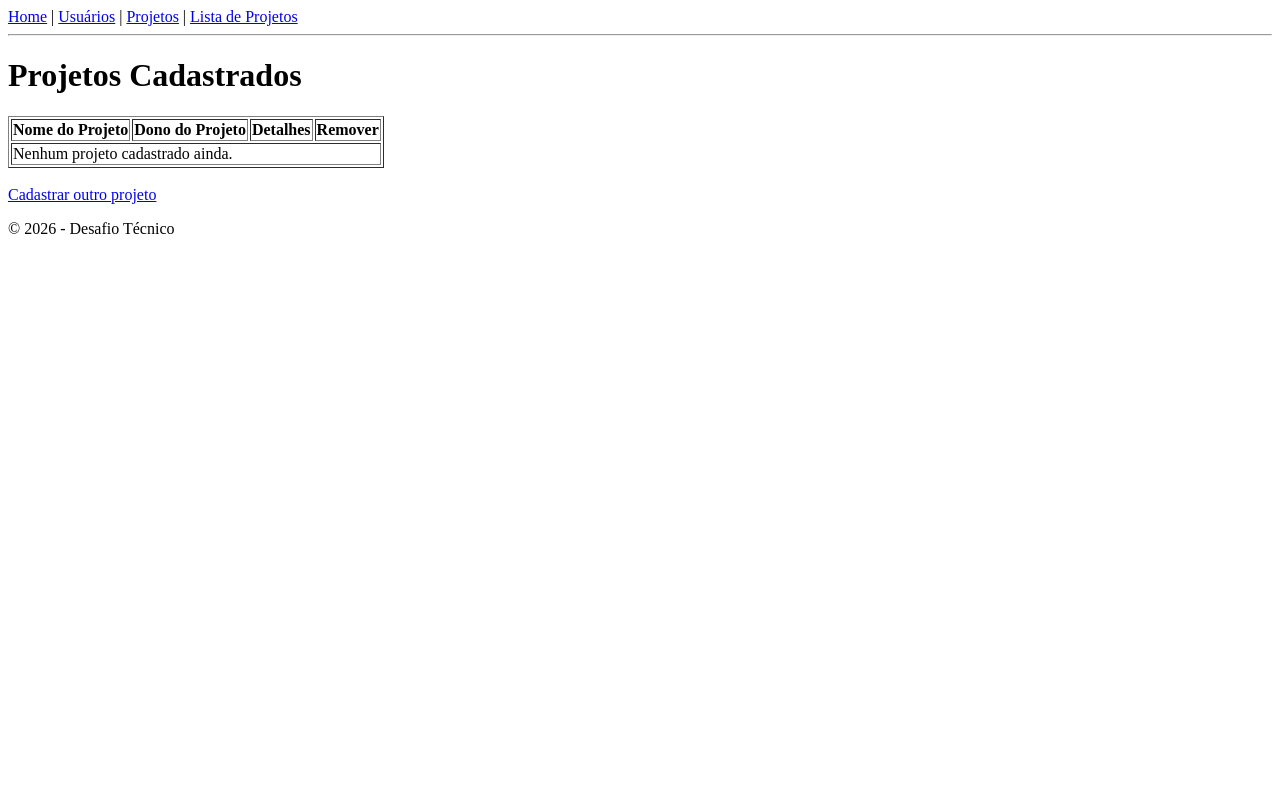
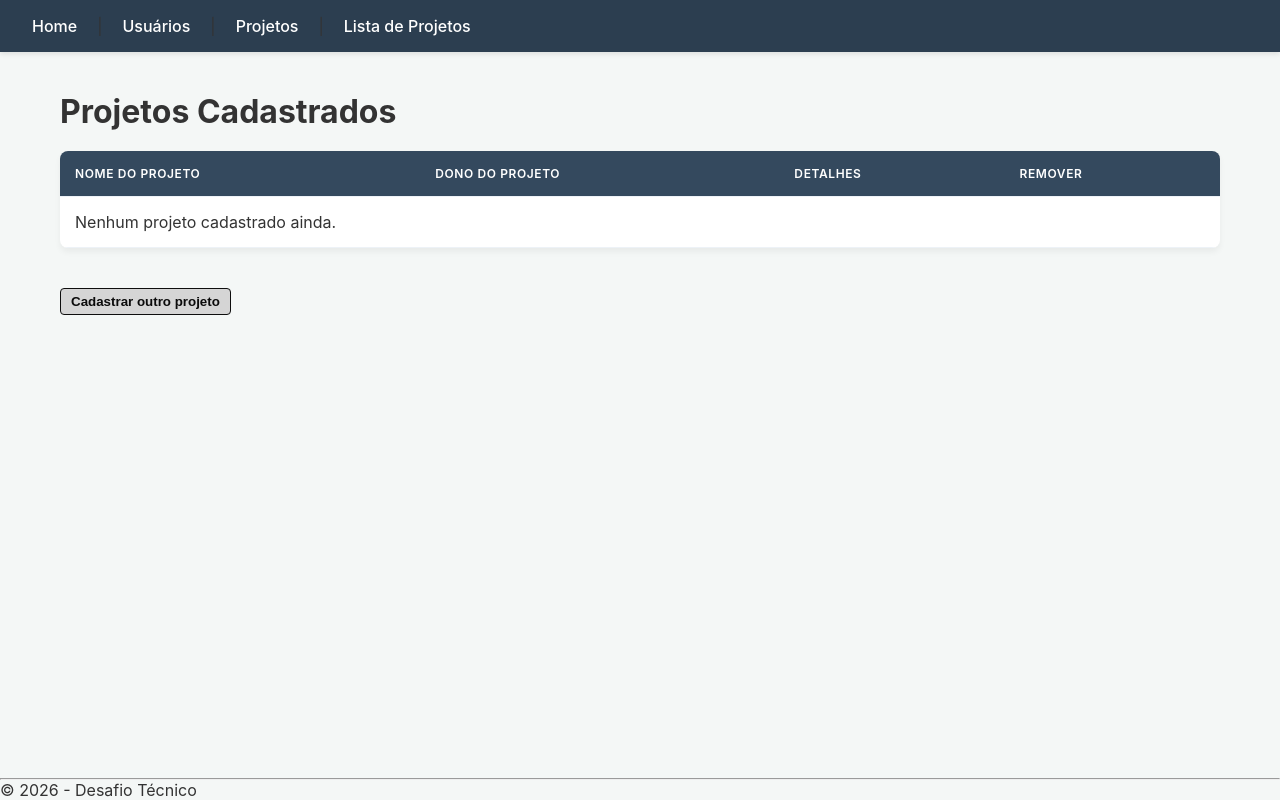
Before and after one commit to MEscola/desafio-tecnico, a Django app: page /projects/lista/ in a window 1280 px wide. Run offline with Django 5.2, Linux system fonts and the light colour scheme; data that the repository does not hold is empty.

Commit message:
feat: add style

```diff
--- a/projects/templates/projects/lista.html
+++ b/projects/templates/projects/lista.html
@@ -1,9 +1,11 @@
 {% extends 'base.html' %}
 
 {% block content %}
+
+
 <h1>Projetos Cadastrados</h1>
 
-<table border="1">
+<table>
     <thead>
         <tr>
             <th>Nome do Projeto</th>
@@ -18,14 +20,10 @@
             <td>{{ projeto.nome }}</td>
             <td>{{ projeto.dono_projeto }}</td>
             <td>
-                <a href="{% url 'detalhe_projeto' projeto.id %}">
-                    Ver detalhes
-                </a>
+                <a href="{% url 'detalhe_projeto' projeto.id %}" class="btn-ver">Ver detalhes</a>
             </td>
             <td>
-                <a href="{% url 'deletar_projeto' projeto.id %}">
-                    Remover
-                </a>
+                <a href="{% url 'deletar_projeto' projeto.id %}" class="btn-remover">Remover</a>
             </td>
         </tr>
         {% empty %}
@@ -37,5 +35,7 @@
 </table>
 
 <br>
-<a href="{% url 'cadastrar_projeto' %}">Cadastrar outro projeto</a>
+<button>
+    <a href="{% url 'cadastrar_projeto' %}">Cadastrar outro projeto</a>
+</button>
 {% endblock %}
--- a/static/css/style.css
+++ b/static/css/style.css
@@ -0,0 +1,144 @@
+
+* {
+    margin: 0;
+    padding: 0;
+    box-sizing: border-box;
+}
+
+html, body {
+    height: 100%;
+}
+
+body {
+    font-family: 'Inter', -apple-system, sans-serif;
+    background-color: #f4f7f6;
+    color: #333;
+    padding: 0;
+    display: flex;         /* Habilita o Flexbox */
+    flex-direction: column;
+}
+
+main {
+    padding: 40px 20px;
+    max-width: 1200px;
+    margin: 0 auto;
+    width: 100%;
+    flex: 1;
+    flex-direction: column;
+    gap: 20px
+}
+
+
+nav {
+    background-color: #2c3e50;
+    padding: 1rem 2rem;
+    display: flex;
+    gap: 20px;
+    box-shadow: 0 2px 5px rgba(0,0,0,0.1);
+}
+
+nav a {
+    color: white !important;
+    text-decoration: none;
+    font-weight: 500;
+    transition: color 0.3s;
+}
+
+nav a:hover {
+    color: #3498db !important;
+}
+
+
+table {
+    width: 100%;
+    border-collapse: collapse;
+    background: white;
+    margin: 20px 0;
+    border-radius: 8px;
+    overflow: hidden;
+    box-shadow: 0 4px 6px rgba(0,0,0,0.05);
+    border: none;
+}
+
+th, td {
+    padding: 15px;
+    text-align: left;
+    border-bottom: 1px solid #edf2f7;
+}
+
+th {
+    background-color: #34495e;
+    color: white;
+    text-transform: uppercase;
+    font-size: 0.75rem;
+    letter-spacing: 0.05em;
+    font-weight: 600;
+}
+
+tr:hover {
+    background-color: #f8fafc;
+}
+
+
+.form-control, input, textarea, select {
+    display: block;
+    width: 100%;
+    margin-bottom: 15px;
+    padding: 12px;
+    border: 1px solid #cbd5e0;
+    border-radius: 6px;
+    font-size: 1rem;
+    transition: border-color 0.2s, box-shadow 0.2s;
+}
+
+input:focus, select:focus, textarea:focus {
+    border-color: #3498db;
+    outline: none;
+    box-shadow: 0 0 0 3px rgba(52, 152, 219, 0.1);
+}
+
+
+button{
+    padding: 5px 10px;
+    background-color: #d5d5d5;
+    color: rgb(11, 11, 11);
+    border-radius: 4px;
+    cursor: pointer;
+    border: 1px solid #0e0e0e;
+    font-weight: bold;
+    text-decoration: none;
+    display: inline-block;
+}
+
+button a {
+    text-decoration: none;
+    color: inherit;
+}
+
+button:hover {
+    background-color: #afc5fd;
+}
+
+.btn-ver { color: #3498db; margin-right: 10px; }
+.btn-remover { color: #dc3545 !important; }
+.btn-remover:hover { color: #a71d2a !important; text-decoration: underline; }
+
+
+.error-message, .errorlist {
+    color: #dc3545;
+    font-size: 0.875em;
+    list-style: none;
+    padding: 0;
+    margin-bottom: 10px;
+}
+
+input.is-invalid {
+    border-color: #dc3545 !important;
+}
+
+.site-footer {
+    padding: 20px;
+    text-align: center;
+    background-color: #f8f9fa;
+    width: 100%;
+}
--- a/templates/base.html
+++ b/templates/base.html
@@ -1,8 +1,12 @@
+{% load static %}
 <!DOCTYPE html>
 <html lang="pt-br">
 <head>
     <meta charset="UTF-8">
+    <meta name="viewport" content="width=device-width, initial-scale=1.0">
     <title>Meu Projeto</title>
+
+    <link rel="stylesheet" href="{% static 'css/style.css' %}">
 </head>
 <body>
    <header>
@@ -13,7 +17,7 @@
             <a href="{% url 'lista_projetos' %}">Lista de Projetos</a>
         </nav>
     </header>
-    <hr>
+
 
     <main>
         {% block content %}
@@ -21,7 +25,10 @@
     </main>
 
     <footer>
+        <hr>
         <p>&copy; 2026 - Desafio Técnico</p>
     </footer>
+
+    <script src="{% static 'js/main.js' %}"></script>
 </body>
 </html>
--- a/users/templates/users/perfil.html
+++ b/users/templates/users/perfil.html
@@ -15,7 +15,7 @@
     {% else %}
         <p>Nenhum projeto cadastrado.</p>
         <button>
-            <a href="{% url 'cadastrar_projeto' %}" style="text-decoration: none; color: black;">
+            <a href="{% url 'cadastrar_projeto' %}">
                 Cadastrar Projeto
             </a></button>
     {% endif %}
```
Also changed, not shown: projects/templates/projects/detalhe.html (+32 -13 lines), users/templates/users/lista.html (+30 -11 lines).
